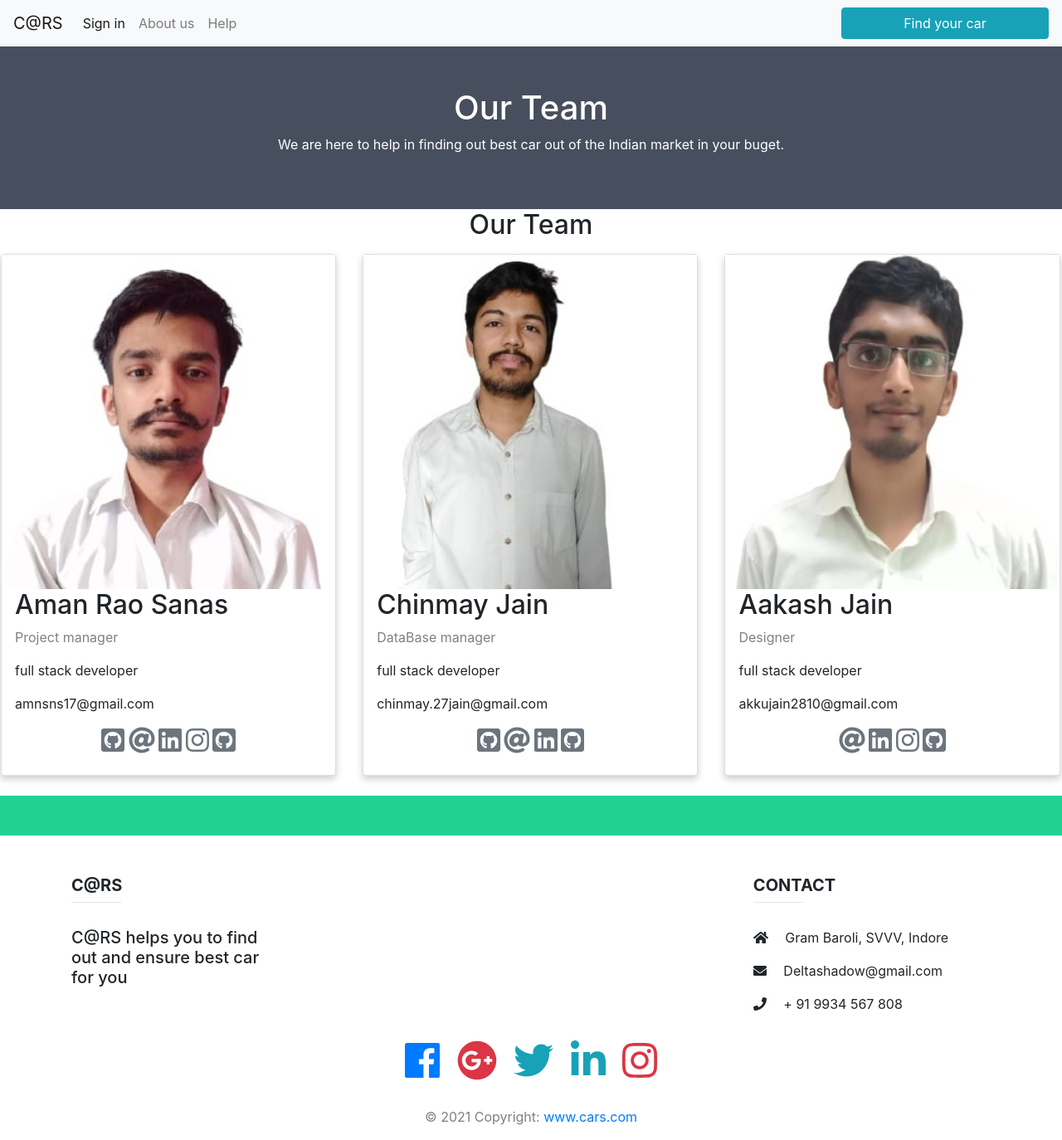
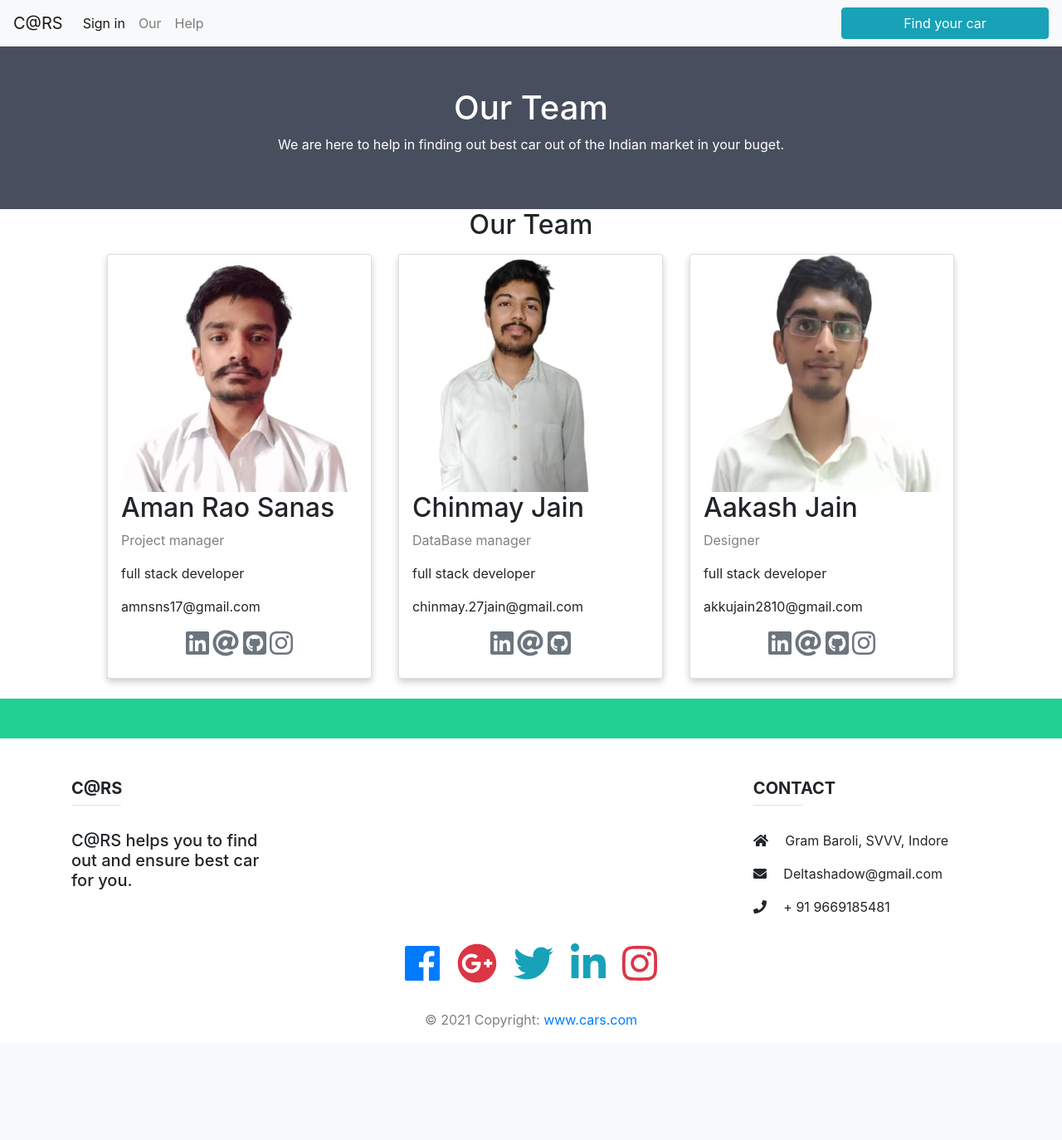
Before and after one commit to AmanRaoSanas/CARS, a Django app: page /contact_us in a window 1280 px wide. Shown: the whole page at 83% size. After the commit the page ends 1239 px from the top, so only its background shows below. Run offline with Django 3.2, Linux system fonts and the light colour scheme; some libraries are stand-ins or nearby versions.

Commit message:
semifinal25july

```diff
--- a/cars/templates/cars/contact_us.html
+++ b/cars/templates/cars/contact_us.html
@@ -3,7 +3,7 @@
 <head>
     <meta charset="UTF-8">
     {% extends "cars/nav.html" %}
-    <title>About us</title>
+    <title>Our Team</title>
  {% block c %}
 <style>
 	body {
@@ -86,21 +86,20 @@ html {
 </div>
 
 <h2 style="text-align:center">Our Team</h2>
-<div class="row">
+<div class="row" style="padding-left: 10%; padding-right: 10%;">
   <div class="column">
     <div class="card">
-      <img src="{% static 'cars/me.png' %}" alt="Aman Rao Sanas" style="width:100%">
+      <center><img src="{% static 'cars/me.png' %}" class="rounded" alt="Aman Rao Sanas" style="width:90%"></center>
       <div class="container">
         <h2>Aman Rao Sanas</h2>
         <p class="title">Project manager</p>
         <p>full stack developer</p>
         <p>amnsns17@gmail.com</p>
         <center>
+        <a href="https://www.linkedin.com/in/amanraosanas/"><i class="fab fa-linkedin fa-2x text-secondary"></i></a>
+        <a href="https://mail.google.com/mail/?view=cm&fs=1&tf=1&to=amnsns17@gmail.com/"><i class="fas fa-at fa-2x text-secondary"></i></a>
         <a href="https://github.com/AmanRaoSanas/"><i class="fab fa-github-square fa-2x text-secondary"></i></a>
-        <a href="https://mail.google.com/mail/?view=cm&fs=1&tf=1&to=amnsns17@gmail.com/"><i class="fas fa-at fa-2x text-secondary"></i></a>
-        <a href="https://www.linkedin.com/in/amanraosanas/"><i class="fab fa-linkedin fa-2x text-secondary"></i></a>
         <a href="https://www.instagram.com/amanraosanas17/"><i class="fab fa-instagram fa-2x text-secondary"></i></i></a>
-        <a href="https://github.com/AmanRaoSanas/"><i class="fab fa-github-square fa-2x text-secondary"></i></a>
         <br><br>
         </center>
       </div>
@@ -110,16 +109,15 @@ html {
 
   <div class="column">
     <div class="card">
-      <img src="{% static 'cars/cj.png' %}" alt="Chinmay Jain" style="width:100%">
+      <center><img src="{% static 'cars/cj.png' %}" class="rounded" alt="Chinmay Jain" style="width:90%"></center>
       <div class="container">
         <h2>Chinmay Jain</h2>
         <p class="title">DataBase manager</p>
         <p>full stack developer</p>
         <p>chinmay.27jain@gmail.com</p>
         <center>
-        <a href="https://github.com/12chinmayjain/"><i class="fab fa-github-square fa-2x text-secondary"></i></a>
+        <a href="www.linkedin.com/in/chinmay-jain-27a0b5180/"><i class="fab fa-linkedin fa-2x text-secondary"></i></a>
         <a href="https://mail.google.com/mail/?view=cm&fs=1&tf=1&to=chinmay.27jain@gmail.com/"><i class="fas fa-at fa-2x text-secondary"></i></a>
-        <a href="www.linkedin.com/in/chinmay-jain-27a0b5180/"><i class="fab fa-linkedin fa-2x text-secondary"></i></a>
         <a href="https://github.com/12chinmayjain/"><i class="fab fa-github-square fa-2x text-secondary"></i></a>
 <!--        <a href="https://www.instagram.com/amanraosanas17/"><i class="fab fa-instagram fa-2x text-secondary"></i></i></a>-->
         <br><br>
@@ -130,17 +128,17 @@ html {
 
   <div class="column">
     <div class="card">
-      <img src="{% static 'cars/ak.png' %}" alt="Aakash Jain" style="width:100%">
+      <center><img src="{% static 'cars/ak.png' %}" class="rounded" alt="Aakash Jain" style="width:90%"></center>
       <div class="container">
         <h2>Aakash Jain</h2>
         <p class="title">Designer</p>
         <p>full stack developer</p>
         <p>akkujain2810@gmail.com</p>
         <center>
+        <a href="https://www.linkedin.com/in/aakash-jain-66b3861ba/"><i class="fab fa-linkedin fa-2x text-secondary"></i></a>
         <a href="https://mail.google.com/mail/?view=cm&fs=1&tf=1&to=akkujain2810@gmail.com/"><i class="fas fa-at fa-2x text-secondary"></i></a>
-        <a href="https://www.linkedin.com/in/aakash-jain-66b3861ba/"><i class="fab fa-linkedin fa-2x text-secondary"></i></a>
+        <a href="https://github.com/aakashjain1234/"><i class="fab fa-github-square fa-2x text-secondary"></i></a>
         <a href="https://www.instagram.com/aakashjain2810//"><i class="fab fa-instagram fa-2x text-secondary"></i></i></a>
-        <a href="https://github.com/aakashjain1234/"><i class="fab fa-github-square fa-2x text-secondary"></i></a>
         <br><br>
         </center>
       </div>
--- a/cars/templates/cars/nav.html
+++ b/cars/templates/cars/nav.html
@@ -49,7 +49,7 @@
           <a class="nav-link" href="sign_in">Sign in <span class="sr-only">(current)</span></a>
         </li>
         <li class="nav-item">
-          <a class="nav-link" href="contact_us">About us</a>
+          <a class="nav-link" href="contact_us">Our <Team></Team></a>
         </li>
         <li class="nav-item">
           <a class="nav-link" href="help">Help</a>
@@ -98,7 +98,7 @@
         <!-- Content -->
         <h5 class="text-uppercase font-weight-bold">C@RS</h5>
         <hr class="teal accent-3 mb-4 mt-0 d-inline-block mx-auto" style="width: 60px;">
-        <h5>C@RS helps you to find out and ensure best car for you</h5>
+        <h5>C@RS helps you to find out and ensure best car for you.</h5>
 
       </div>
       <!-- Grid column -->
@@ -126,7 +126,7 @@
         <p>
           <i class="fas fa-envelope mr-3"></i> Deltashadow@gmail.com</p>
         <p>
-          <i class="fas fa-phone mr-3"></i> + 91 9934 567 808</p>
+          <i class="fas fa-phone mr-3"></i> + 91 9669185481</p>
         <p>
 <!--          <i class="fas fa-print mr-3"></i> + 01 234 567 8956</p>-->
 
```
